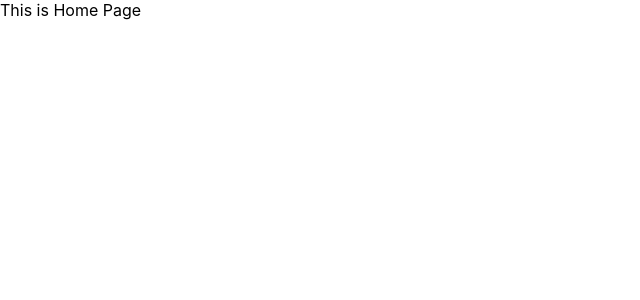
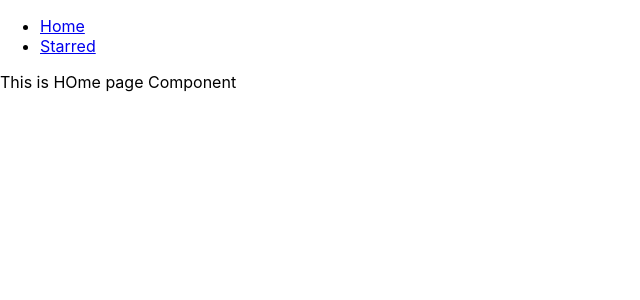
Before and after one commit to Aniket190/Box-Office, a React (Create React App) app: page / in a window 1280 px wide. Shown: the top 300 px of the page, without its empty margins (0-640 px from the left). Built offline with nearby package versions, Linux system fonts and the light colour scheme.

Commit message:
Navigation and page comp added

```diff
--- a/src/App.js
+++ b/src/App.js
@@ -1,14 +1,21 @@
 import React from 'react';
 import { Switch, Route } from 'react-router-dom';
+import Navs from './components/Navs';
+import Home from './pages/Home';
+import Starred from './pages/Starred';
 
 function App() {
   return (
+    <div>
+     <Navs/>
     <Switch>
-      <Route exact path="/">This is Home Page</Route>
-      <Route exact path="/stared">This is starred</Route>
+      <Route exact path="/"><Home/></Route>
+      <Route exact path="/starred"><Starred/></Route>
       <Route>404!</Route>
     </Switch>
+    </div>
   );
 }
 
+
 export default App;
--- /dev/null
+++ b/src/components/Navs.js
@@ -0,0 +1,25 @@
+import React from 'react'
+import {Link} from 'react-router-dom';
+
+const LINKS =[
+{to:'/',text:'Home'},
+{to:'/starred',text:'Starred'}
+]
+
+const Navs = () => {
+    return (
+        <div>
+        <ul>
+            {
+                LINKS.map(item=>
+                    (<li key={item.to}>
+                           <Link to={item.to}>{item.text}</Link>
+                    </li>)
+                           )
+            }
+
+        </ul>
+        </div>
+    )
+}
+export default Navs;
--- /dev/null
+++ b/src/pages/Home.js
@@ -0,0 +1,11 @@
+import React from 'react'
+
+const Home = () => {
+    return (
+        <div>
+            This is HOme page Component
+        </div>
+    )
+}
+
+export default Home
--- /dev/null
+++ b/src/pages/Starred.js
@@ -0,0 +1,11 @@
+import React from 'react'
+
+const Starred = () => {
+    return (
+        <div>
+            This Star page component
+        </div>
+    )
+}
+
+export default Starred
```
Also changed, not shown: 1 other file (tests, documents, lock files or other folders).
